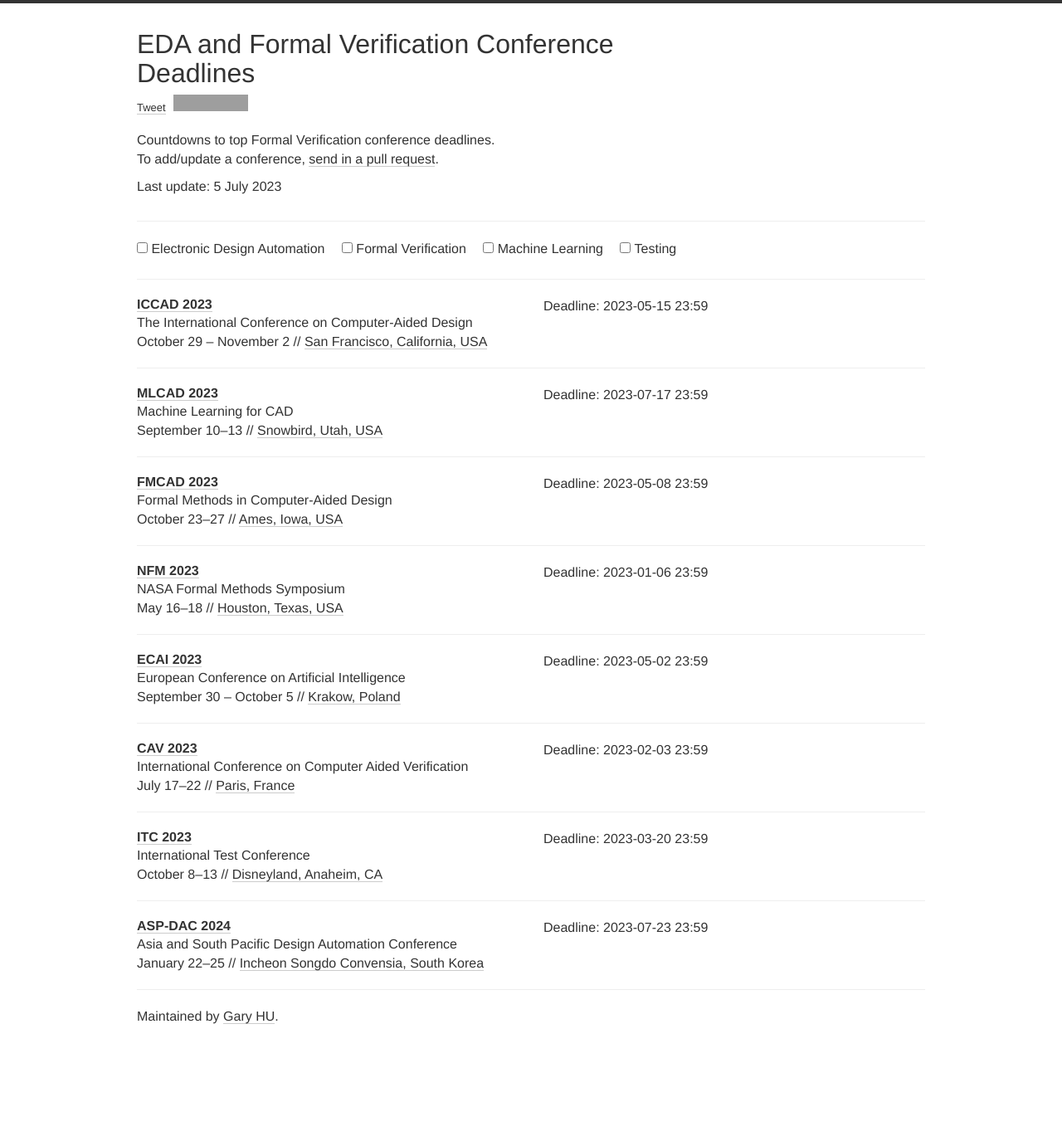
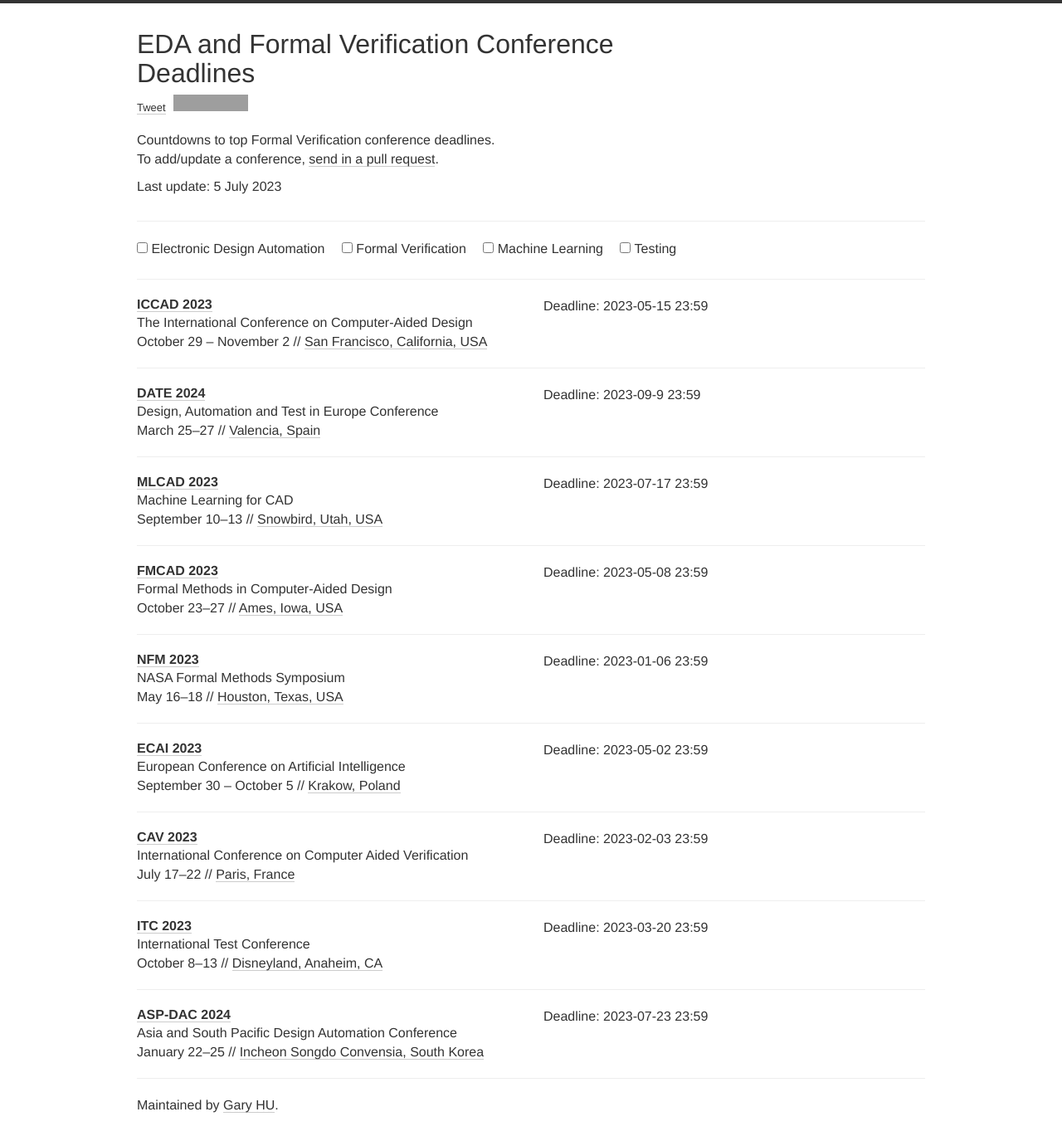
Before and after one commit to Gy-Hu/EDA_FV_conference_deadline, a Jekyll site: the page built from index.html, in a window 1280 px wide. Shown: the whole page at 83% size. Built offline with Jekyll 4.4.1, drawn with Linux system fonts in a browser that asks for light colours; nearby versions of some CDN libraries; comment, search, counter and statistics services are not loaded; before the commit the page ends 1268 px from its top, so only the background shows below that; grey boxes are pictures that could not be loaded.

Commit message:
update DATE

```diff
--- a/_data/conferences.yml
+++ b/_data/conferences.yml
@@ -7,6 +7,15 @@
   link: https://iccad.com/
   deadline: ["2023-05-15 23:59"]
   place: San Francisco, California, USA
+  tags: [EDA]
+
+- name: DATE
+  year: 2024
+  date: "March 25-27"
+  description: Design, Automation and Test in Europe Conference
+  link: https://www.date-conference.com/date-2024-call-papers
+  deadline: ["2023-09-9 23:59"]
+  place: Valencia, Spain
   tags: [EDA]
 
 - name: MLCAD
```
